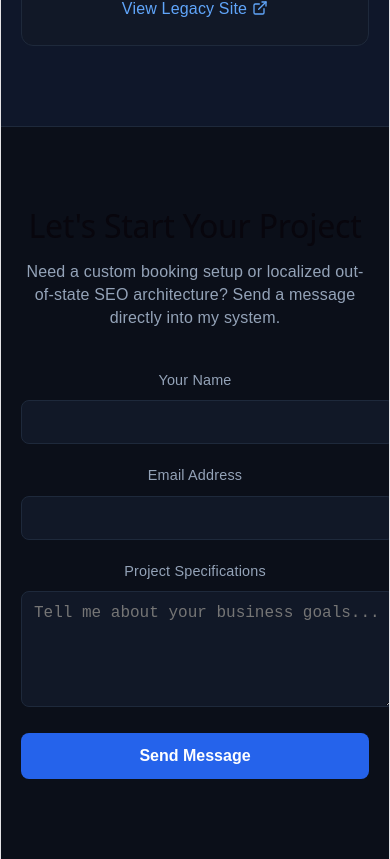
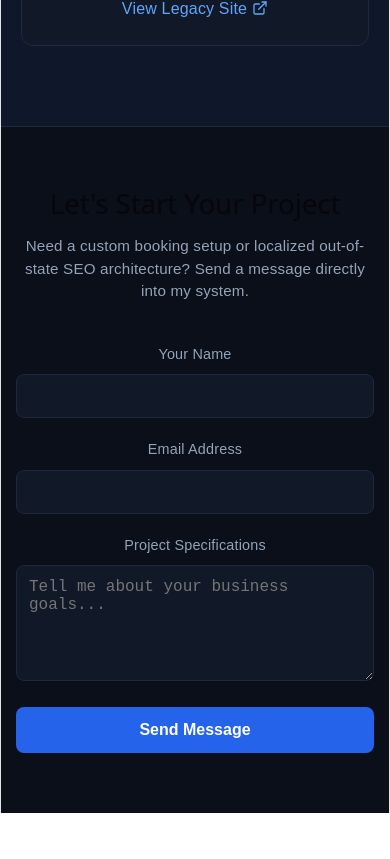
Before and after one commit to Armando1994-22/My-Developer-Portfolio, a React (Vite) app: page / in a window 390 px wide. Shown: the part 3440-4299 px from the top of the page. After the commit the page ends 4253 px from the top, so only its background shows below. Built offline with nearby package versions, Linux system fonts and the light colour scheme; no server answers.

Commit message:
updated view for mobile

```diff
--- a/src/App.jsx
+++ b/src/App.jsx
@@ -239,24 +239,49 @@ export default function App() {
       </section>
 
       {/* 4. CONTACT PANEL */}
-      <section id="contact" style={{ padding: '80px 20px', maxWidth: '600px', margin: '0 auto' }}>
-        <h2 style={{ fontSize: '2rem', textAlign: 'center', marginBottom: '15px' }}>Let's Start Your Project</h2>
-        <p style={{ textAlign: 'center', color: '#94a3b8', marginBottom: '40px' }}>Need a custom booking setup or localized out-of-state SEO architecture? Send a message directly into my system.</p>
+                  <section id="contact" style={{ padding: '60px 15px', maxWidth: '600px', margin: '0 auto', boxSizing: 'border-box' }}>
+  <h2 style={{ fontSize: '1.75rem', textAlign: 'center', marginBottom: '15px' }}>Let's Start Your Project</h2>
+  <p style={{ textAlign: 'center', color: '#94a3b8', marginBottom: '40px', fontSize: '0.95rem', lineHeight: '1.5' }}>
+    Need a custom booking setup or localized out-of-state SEO architecture? Send a message directly into my system.
+  </p>
 
-        <form onSubmit={handleContactSubmit} style={{ display: 'flex', flexDirection: 'column', gap: '20px' }}>
-          <div>
+  <form onSubmit={handleContactSubmit} style={{ display: 'flex', flexDirection: 'column', gap: '20px', width: '100%', boxSizing: 'border-box' }}>
+    <div style={{ width: '100%', boxSizing: 'border-box' }}>
       <label style={{ display: 'block', marginBottom: '8px', fontSize: '0.9rem', color: '#94a3b8' }}>Your Name</label>
-            <input type="text" required value={formData.name} onChange={e => setFormData({...formData, name: e.target.value})} style={{ width: '100%', padding: '12px', borderRadius: '8px', backgroundColor: '#111827', border: '1px solid #1e293b', color: '#fff', fontSize: '1rem' }} />
+      <input
+        type="text"
+        required
+        value={formData.name}
+        onChange={e => setFormData({...formData, name: e.target.value})}
+        style={{ width: '100%', padding: '12px', borderRadius: '8px', backgroundColor: '#111827', border: '1px solid #1e293b', color: '#fff', fontSize: '1rem', boxSizing: 'border-box' }}
+      />
     </div>
-          <div>
+    <div style={{ width: '100%', boxSizing: 'border-box' }}>
       <label style={{ display: 'block', marginBottom: '8px', fontSize: '0.9rem', color: '#94a3b8' }}>Email Address</label>
-            <input type="email" required value={formData.email} onChange={e => setFormData({...formData, email: e.target.value})} style={{ width: '100%', padding: '12px', borderRadius: '8px', backgroundColor: '#111827', border: '1px solid #1e293b', color: '#fff', fontSize: '1rem' }} />
+      <input
+        type="email"
+        required
+        value={formData.email}
+        onChange={e => setFormData({...formData, email: e.target.value})}
+        style={{ width: '100%', padding: '12px', borderRadius: '8px', backgroundColor: '#111827', border: '1px solid #1e293b', color: '#fff', fontSize: '1rem', boxSizing: 'border-box' }}
+      />
     </div>
-          <div>
+    <div style={{ width: '100%', boxSizing: 'border-box' }}>
       <label style={{ display: 'block', marginBottom: '8px', fontSize: '0.9rem', color: '#94a3b8' }}>Project Specifications</label>
-            <textarea rows="5" required value={formData.message} onChange={e => setFormData({...formData, message: e.target.value})} style={{ width: '100%', padding: '12px', borderRadius: '8px', backgroundColor: '#111827', border: '1px solid #1e293b', color: '#fff', fontSize: '1rem', resize: 'vertical' }} placeholder="Tell me about your business goals..."></textarea>
+      <textarea
+        rows="5"
+        required
+        value={formData.message}
+        onChange={e => setFormData({...formData, message: e.target.value})}
+        style={{ width: '100%', padding: '12px', borderRadius: '8px', backgroundColor: '#111827', border: '1px solid #1e293b', color: '#fff', fontSize: '1rem', resize: 'vertical', boxSizing: 'border-box' }}
+        placeholder="Tell me about your business goals..."
+      ></textarea>
     </div>
-          <button type="submit" disabled={isSubmitting} style={{ backgroundColor: '#2563eb', color: '#fff', padding: '14px', borderRadius: '8px', border: 'none', fontSize: '1rem', fontWeight: '600', cursor: isSubmitting ? 'not-allowed' : 'pointer', transition: '0.3s' }}>
+    <button
+      type="submit"
+      disabled={isSubmitting}
+      style={{ width: '100%', backgroundColor: '#2563eb', color: '#fff', padding: '14px', borderRadius: '8px', border: 'none', fontSize: '1rem', fontWeight: '600', cursor: isSubmitting ? 'not-allowed' : 'pointer', transition: '0.3s', boxSizing: 'border-box' }}
+    >
       {isSubmitting ? 'Transmitting...' : 'Send Message'}
     </button>
   </form>
```
Lines whose indentation alone changed are shown as unchanged.
